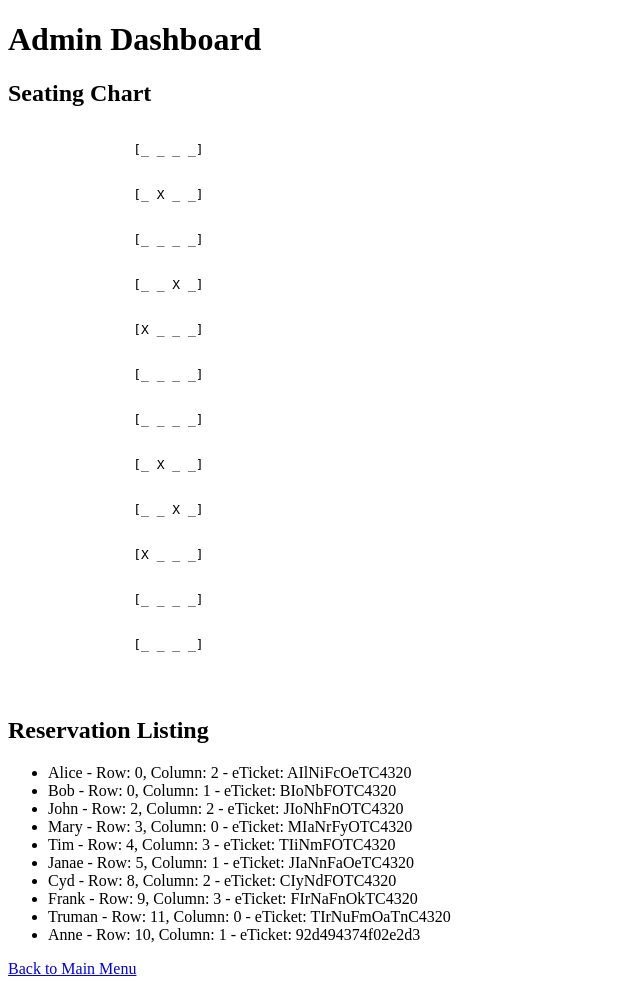
After one commit to zach-mcl/Trip-Reservation, a Flask app: page /admin_dashboard in a window 1280 px wide. The commit adds this page. Shown: the whole page, without its empty margins (0-640 px from the left). Run offline with Flask 3, Linux system fonts and the light colour scheme.

Commit message:
Added admin login & dashboard pages, displays seating chart & reservation listing.

```diff
--- a/app.py
+++ b/app.py
@@ -1,3 +1,4 @@
+# import logging
 from flask import Flask, render_template, redirect, url_for
 from flask_sqlalchemy import SQLAlchemy
 from flask_wtf import FlaskForm
@@ -5,11 +6,13 @@ from wtforms import StringField, IntegerField, SubmitField
 from wtforms.validators import DataRequired, NumberRange
 import secrets
 import os
+from sqlalchemy.exc import SQLAlchemyError
 
 app = Flask(__name__)
 app.config['SECRET_KEY'] = '93706c9e3f77354f88ad49691ed40ba39577805ba18482498309142b4bc67856'
 app.config['SQLALCHEMY_DATABASE_URI'] = f'sqlite:///{os.path.abspath("/app/reservations.db")}'
 db = SQLAlchemy(app)
+# logging.basicConfig(level=logging.DEBUG)
 
 class Reservation(db.Model):
     __tablename__ = 'reservations'
@@ -24,6 +27,10 @@ class Reservation(db.Model):
         return f"<Reservation {self.eTicketNumber}>"
 
 class Admin(db.Model):
+    __tablename__ = 'admins'
+    # admin1 = 12345
+    # admin2 = 24680
+    # admin3 = 98765
     username = db.Column(db.String, primary_key = True)
     password = db.Column(db.String, nullable = False)
 
@@ -50,12 +57,30 @@ def admin_login():
     form = AdminLoginForm()
     error = None
     if form.validate_on_submit():
-        admin = Admin.query.filter_by(username = form.username.data).first()
-        if admin and admin.password == form.password.data:  # could include password hashing
+        admins = Admin.query.filter_by(username = form.username.data).first()
+        if admins and admins.password == form.password.data:
             return redirect(url_for('admin_dashboard'))
         else:
-            error = "Invalid credentials"
+            error = "Incorrect username and/or password."
     return render_template('admin_login.html', form=form, error=error)
+
+@app.route('/admin_dashboard')
+def admin_dashboard():
+    reservations = Reservation.query.all()
+    seating_chart_data = get_seating_chart_data(reservations)
+    # total_sales = db.session.query(db.func.sum(Reservation.price)).scalar() or 0
+    # return render_template('admin_dashboard.html', reservations=reservations, total_sales=total_sales, cost_matrix=cost_matrix)
+    return render_template('admin_dashboard.html', reservations=reservations, seating_chart_data=seating_chart_data)
+
+def get_seating_chart_data(reservations):
+    seating_chart = [['_' for _ in range(4)] for _ in range(12)]
+
+    for res in reservations:
+        row_index = res.seatRow - 1
+        col_index = res.seatColumn - 1
+        if 0 <= row_index < 12 and 0 <= col_index < 4:
+            seating_chart[row_index][col_index] = 'X'
+    return seating_chart
 
 @app.route('/reserve', methods=['GET', 'POST'])
 def reserve():
@@ -80,8 +105,14 @@ def reserve():
                 eTicketNumber = e_ticket_number
             )
             db.session.add(new_reservation)
-            db.session.commit()
-            reservation = new_reservation
+            try:
+                db.session.commit()
+                reservation = new_reservation
+            except SQLAlchemyError as e:
+                db.session.rollback()
+                error = f"Database error: {e}"
+                app.logger.error(f"Error savinf reservation: {e}")
+                reservation = None
 
             # return render_template('confirm_reservation.html', reservation=new_reservation)
     return render_template('reserve.html', form=form, error=error, reservation=reservation)
--- /dev/null
+++ b/templates/admin_dashboard.html
@@ -0,0 +1,34 @@
+<!DOCTYPE html>
+<html>
+    <head>
+        <title>Admin Dashboard</title>
+    </head>
+
+    <body>
+        <h1>Admin Dashboard</h1>
+
+        <h2>Seating Chart</h2>
+        <pre>
+            {% for row in seating_chart_data %}
+                [{{ row|join(' ') }}]<br>
+            {% endfor %}
+        </pre>
+
+        <h2>Reservation Listing</h2>
+        {% if reservations %}
+        <ul>
+            {% for res in reservations %}
+            <li>
+                {{ res.passengerName }} -
+                Row: {{ res.seatRow }}, Column: {{ res.seatColumn }} -
+                eTicket: {{ res.eTicketNumber }}
+            </li>
+            {% endfor %}
+        </ul>
+        {% else %}
+        <p>No reservations yet.</p>
+        {% endif %}
+
+        <p><a href="{{ url_for('index') }}">Back to Main Menu</a></p>
+    </body>
+</html>
--- a/templates/index.html
+++ b/templates/index.html
@@ -8,6 +8,7 @@
         <h1>Welcome to the Trip Reservation System</h1>
         <ul>
             <li><a href="{{ url_for('reserve') }}">Reserve a Seat</a></li>
+            <li><a href="{{ url_for('admin_login') }}">Admin Login</a></li>
         </ul>
     </body>
 </html>
```
Also changed, not shown: templates/admin_login.html (added, +34 -0 lines).
